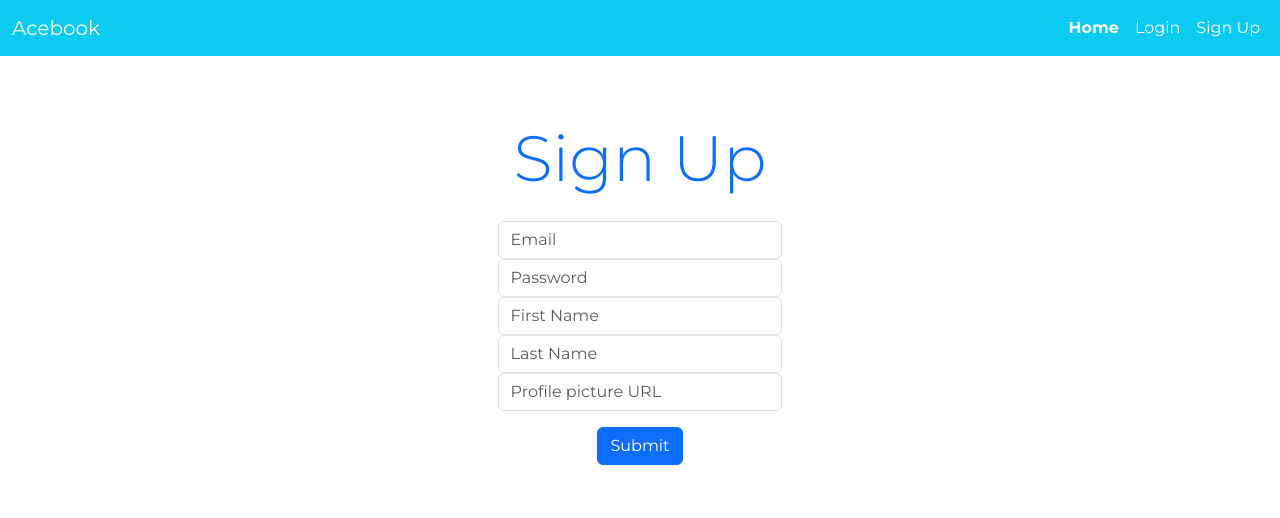
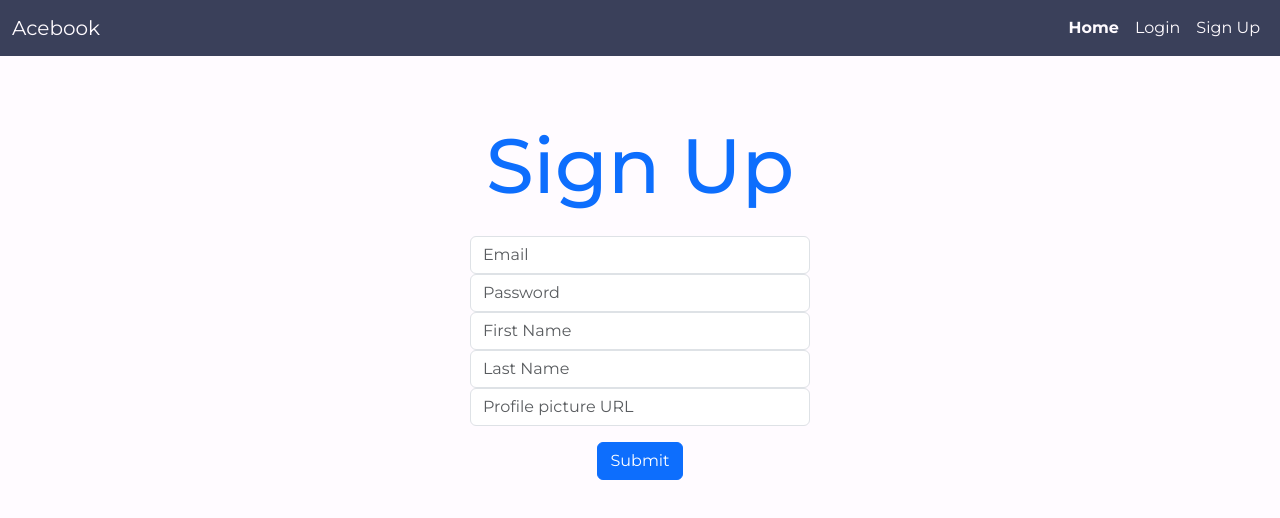
Before and after one commit to spcmarine/Acebook-Web-App, a React (Create React App) app in the folder frontend/: page /signup in a window 1280 px wide. Shown: the top 518 px of the page. Built offline with nearby package versions, Linux system fonts and the light colour scheme.

Commit message:
updated colour scheme

```diff
--- a/frontend/public/index.html
+++ b/frontend/public/index.html
@@ -26,9 +26,6 @@
       Learn how to configure a non-root public URL by running `npm run build`.
     -->
     <link rel="stylesheet" src="../src/components/post/Post.css">
-    <link rel="preconnect" href="https://fonts.googleapis.com">
-    <link rel="preconnect" href="https://fonts.gstatic.com" crossorigin>
-    <link href="https://fonts.googleapis.com/css2?family=Montserrat:ital,wght@0,100;0,200;0,300;0,400;0,500;0,600;0,700;1,100;1,200;1,300;1,400;1,500;1,600;1,700&display=swap" rel="stylesheet">
     <link href="https://cdn.jsdelivr.net/npm/bootstrap@5.3.2/dist/css/bootstrap.min.css" rel="stylesheet" integrity="sha384-T3c6CoIi6uLrA9TneNEoa7RxnatzjcDSCmG1MXxSR1GAsXEV/Dwwykc2MPK8M2HN" crossorigin="anonymous">
     <title>Acebook</title>
   </head>
--- a/frontend/src/components/Navbar.js
+++ b/frontend/src/components/Navbar.js
@@ -1,5 +1,6 @@
 import React from 'react';
 import { Link } from 'react-router-dom';
+import "../components/app/App.css";
 
 
 const logout = () => {
@@ -9,18 +10,18 @@ const logout = () => {
 
 const Navbar = ({ currentPage }) => {
   return (
-    <nav className="navbar navbar-expand-lg flex sticky-top mb-5 bg-info text-white ">
+    <nav className="navbar navbar-expand-lg flex sticky-top mb-5" style={{ background: '#3a405a' }}>
       <div className="container-fluid">
-        <Link className="navbar-brand text-white" to="/">Acebook</Link>
+        <Link className="navbar-brand" style={{ color: '#fffbff' }} to="/">Acebook</Link>
         <ul className="navbar-nav">
           <li className="nav-item">
-            <Link className="nav-link active text-white fw-bold" to="/posts">Home</Link>
+            <Link className="nav-link active fw-bold" style={{ color: '#fffbff' }} to="/posts">Home</Link>
           </li>
           <li className="nav-item">
             {currentPage === 'signup' || currentPage === 'login' ? (
-              <Link className="nav-link text-white" to="/login">Login</Link>
+              <Link className="nav-link" style={{ color: '#fffbff' }} to="/login">Login</Link>
               ) : (
-                <Link className="nav-link text-white" to="/posts">Post</Link>
+                <Link className="nav-link" style={{ color: '#fffbff' }} to="/posts">Post</Link>
             )}
 
 
@@ -28,9 +29,9 @@ const Navbar = ({ currentPage }) => {
           </li>
           <li className="nav-item">
             {currentPage === 'signup' || currentPage === 'login'? (
-              <Link className="nav-link text-white " to="/signup">Sign Up</Link>
+              <Link className="nav-link" style={{ color: '#fffbff' }} to="/signup">Sign Up</Link>
             ) : (
-              <Link className="nav-link text-white " onClick={logout} to="/login">Log Out</Link>
+              <Link className="nav-link" style={{ color: '#fffbff' }} onClick={logout} to="/login">Log Out</Link>
             )}
           </li>
         </ul>
--- a/frontend/src/components/app/App.css
+++ b/frontend/src/components/app/App.css
@@ -3,10 +3,16 @@
 
 body {
     font-family: 'Montserrat', sans-serif;
+    background-color: #fffbff;
 }
 
-.title-font {
+/* .title-font {
     font-family: 'Montserrat', sans-serif;
     font-weight: 600;
     font-size: 100%;
+} */
+
+h1 {
+    font-size: min(max(14px, 6vw), 80px);
+    color: #3a405a;
 }
--- a/frontend/src/components/auth/LoginForm.js
+++ b/frontend/src/components/auth/LoginForm.js
@@ -41,7 +41,7 @@ const LogInForm = ({ navigate }) => {
   <Navbar currentPage="login" />{
     <div className="d-flex flex-column justify-content-center align-items-center">
       <form onSubmit={handleSubmit} className="d-inline-flex flex-column justify-content-center align-items-center">
-        <h3 className="d-flex justify-content-center ml-5 text-primary display-3 p-3">Log In</h3>
+        <h1 className="d-flex justify-content-center ml-5 text-primary p-3">Log In</h1>
         <input placeholder='Email' id="email" className="d-inline-flex form-control" type='text' value={ email } onChange={handleEmailChange} />
         <input placeholder='Password' id="password" className=" d-inline-flex form-control" type='password' value={ password } onChange={handlePasswordChange} />
         <div className="d-flex justify-content-end p-3">
--- a/frontend/src/components/feed/Feed.css
+++ b/frontend/src/components/feed/Feed.css
@@ -4,3 +4,23 @@
     font-family: 'Montserrat', sans-serif;
     font-weight: 700;
 }
+
+.pink-background {
+    background-color: #cc8b86;
+}
+
+.green-background {
+    background-color: #7b9e87
+}
+
+.light-blue-background {
+    background-color: #6ea8fe;
+}
+
+.dark-blue-background {
+    background-color: #3a405a;
+}
+
+.force-blue-background {
+    background-color: #6a8d92;
+}
--- a/frontend/src/components/feed/Feed.js
+++ b/frontend/src/components/feed/Feed.js
@@ -3,6 +3,7 @@ import Post from '../post/Post';
 import Navbar from '../Navbar';
 import './Feed.css';
 import '../app/App.css'
+
 const Feed = ({ navigate }) => {
   const [posts, setPosts] = useState([]);
   const [message, setMessage] = useState("");
@@ -96,10 +97,10 @@ const Feed = ({ navigate }) => {
         <>
 
 
-        <h6>User : <i className="text-info fw-bold">{ userEmail}</i></h6>
+        <h6>User : <i className="text-info fw-bold" style={{ color: '#3a405a' }}>{ userEmail}</i></h6>
         <br></br>
 
-          <h1 className=" d-flex justify-content-center ml-5 text-primary">Posts</h1>
+          <h1 className=" d-flex justify-content-center ml-5">Posts</h1>
             {/* <button onClick={logout}>
               Logout
             </button> */}
@@ -107,7 +108,7 @@ const Feed = ({ navigate }) => {
               <div className="w-75">
                 <form onSubmit={handleSubmit} className="d-flex flex-column" >
                   <input placeholder="Write your message here" className="form-control" id="newPost"  type="text" value= { message } onChange={handleCreatePost} />
-                  <input id="submit" type="submit" className="btn btn-primary mt-1" value="Create Post" />
+                  <input id="submit" type="submit" className="btn mt-1 force-blue-background" style={{ color: '#fffbff' }} value="Create Post" />
                 </form>
               </div>
             </div>
--- a/frontend/src/components/post/Post.css
+++ b/frontend/src/components/post/Post.css
@@ -1,4 +1,24 @@
 
 .text-indigo {
-    color: var(--bs-indigo);
+    color: #3a405a;
 }
+
+.pink-background {
+    background-color: #cc8b86;
+}
+
+.green-background {
+    background-color: #7b9e87;
+}
+
+.light-blue-background {
+    background-color: #6ea8fe;
+}
+
+.dark-blue-background {
+    background-color: #3a405a;
+}
+
+/* .custom-shadow-1:hover {
+    background-color: #7b9e87;
+} */
--- a/frontend/src/components/post/Post.js
+++ b/frontend/src/components/post/Post.js
@@ -14,14 +14,17 @@ const Post = ({post, handleLikeSubmit}) => {
 
   return(
     <div className="container d-flex justify-content-center align-items-center p-4 website-font">
-      <article data-cy="post" className='card d-flex text-center w-75 p-3 .background-indigo' key={ post._id }>
+      <article data-cy="post" className='card d-flex text-center w-75 p-3 dark-blue-background' key={ post._id }>
         <div className="card mb-5 ml-5 mt-5 mr-5 shadow">
         <div className="col text-center text-indigo" >{post.message} </div>
         <div className="d-flex justify-content-start p-3 pb-0">
-          <div className="text-primary" >{post.likes} 💙</div>
+        <svg xmlns="http://www.w3.org/2000/svg" width="30" height="30" fill="#cc8b86" class="bi bi-balloon-heart-fill" viewBox="0 0 16 16">
+  <path fill-rule="evenodd" d="M8.49 10.92C19.412 3.382 11.28-2.387 8 .986 4.719-2.387-3.413 3.382 7.51 10.92l-.234.468a.25.25 0 1 0 .448.224l.04-.08c.009.17.024.315.051.45.068.344.208.622.448 1.102l.013.028c.212.422.182.85.05 1.246-.135.402-.366.751-.534 1.003a.25.25 0 0 0 .416.278l.004-.007c.166-.248.431-.646.588-1.115.16-.479.212-1.051-.076-1.629-.258-.515-.365-.732-.419-1.004a2.376 2.376 0 0 1-.037-.289l.008.017a.25.25 0 1 0 .448-.224l-.235-.468ZM6.726 1.269c-1.167-.61-2.8-.142-3.454 1.135-.237.463-.36 1.08-.202 1.85.055.27.467.197.527-.071.285-1.256 1.177-2.462 2.989-2.528.234-.008.348-.278.14-.386Z"/>
+</svg>
+          <div className="text-indigo" >{post.likes}</div>
         </div>
         <div className="d-flex justify-content-end p-3 pt-0">
-          <button className="btn btn-danger btn-sm" style={{ width: '70px', height: '30px' }} onClick={handleLikeEvent}>
+          <button className="btn btn-sm pink-background custom-shadow-1" style={{ width: '70px', height: '30px' }} onClick={handleLikeEvent}>
             Heart
           </button>
         </div>
--- a/frontend/src/components/user/SignUpForm.js
+++ b/frontend/src/components/user/SignUpForm.js
@@ -64,7 +64,7 @@ const SignUpForm = ({ navigate }) => {
       <Navbar currentPage="signup" />{
         <div className="d-flex flex-column justify-content-center align-items-center">
       <form onSubmit={handleSubmit} className="d-inline-flex flex-column justify-content-center align-items-center">
-        <h3 className="d-flex justify-content-center ml-5 text-primary display-3 p-3">Sign Up</h3>
+        <h1 className="d-flex justify-content-center ml-5 text-primary p-3">Sign Up</h1>
           <input placeholder="Email" id="email" className="form-control " type='text' value={ email } onChange={handleEmailChange} />
           <input placeholder="Password" id="password" className="form-control" type='password' value={ password } onChange={handlePasswordChange} />
           <input placeholder="First Name" className="form-control" id="first_name" type='text' value={ firstName } onChange={handleFirstNameChange} />
```
